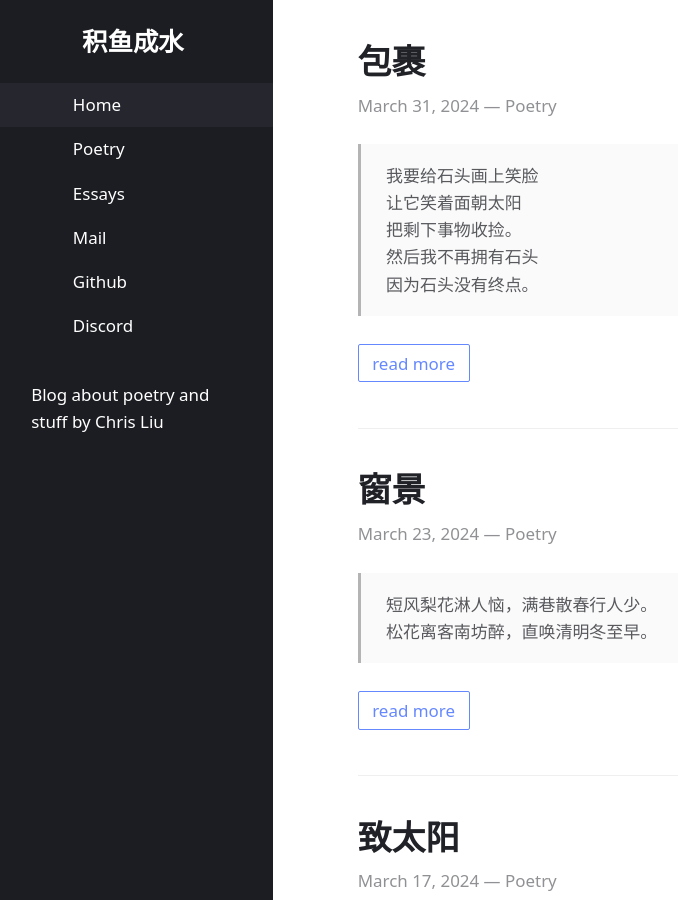
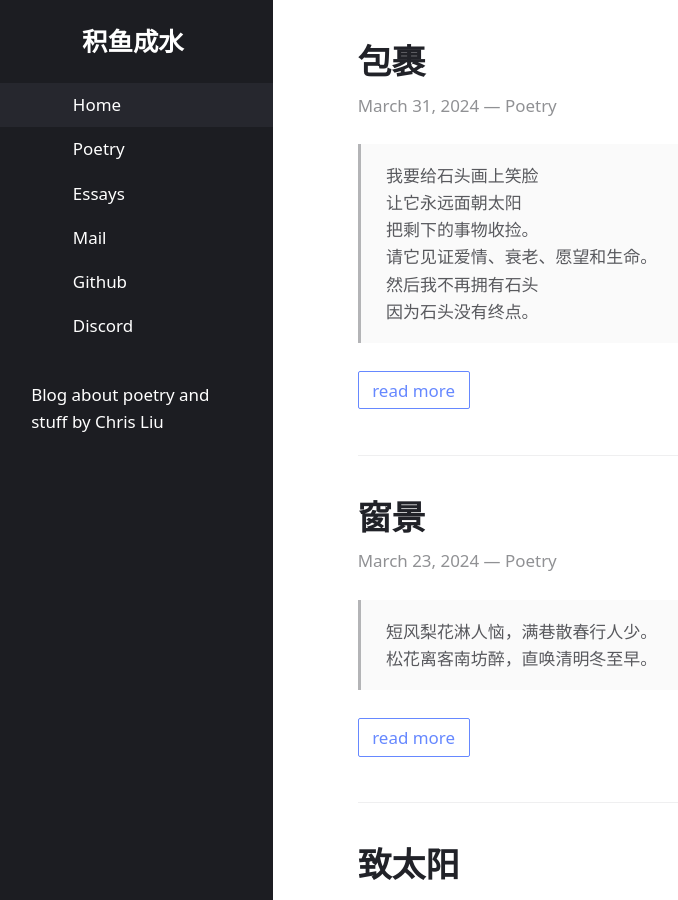
Before and after one commit to chris-zy-liu/chris-zy-liu.github.io, a Jekyll site: the page built from index.html, in a window 1280 px wide and 900 px high. Shown: the whole window, without its empty margins (7-685 px from the left). Built offline with Jekyll 4.4.1, drawn with Linux system fonts in a browser that asks for light colours.

Commit message:
script update

```diff
--- a/_posts/2024-03-31-burden.md
+++ b/_posts/2024-03-31-burden.md
@@ -3,4 +3,4 @@ title: 包裹
 layout: post
 categories: Poetry
 ---
->我要给石头画上笑脸<br>让它笑着面朝太阳<br>把剩下事物收捡。<br>然后我不再拥有石头<br>因为石头没有终点。
+>我要给石头画上笑脸<br>让它永远面朝太阳<br>把剩下的事物收捡。<br>请它见证爱情、衰老、愿望和生命。<br>然后我不再拥有石头<br>因为石头没有终点。
```
